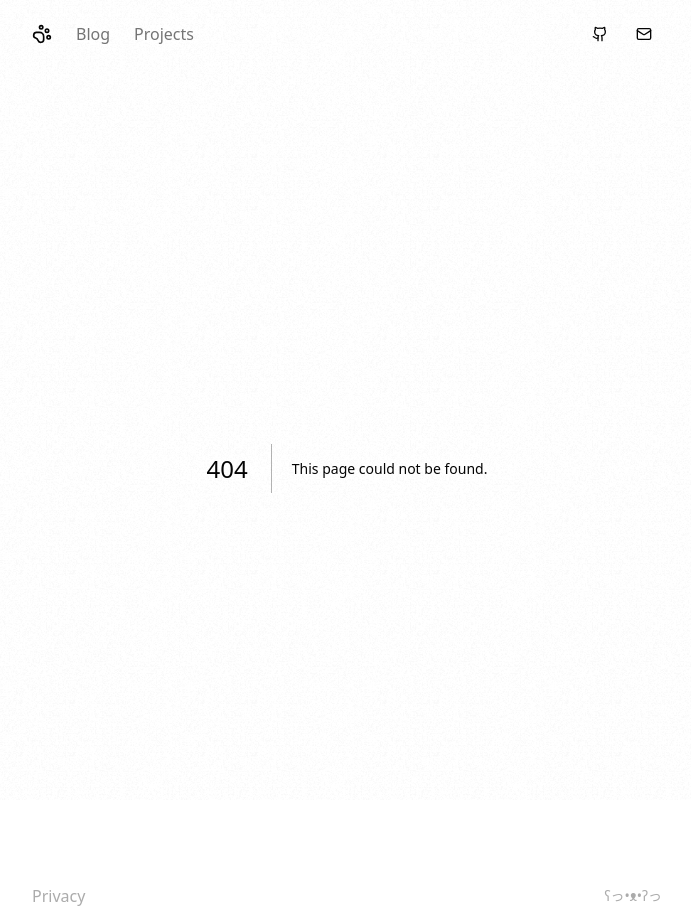
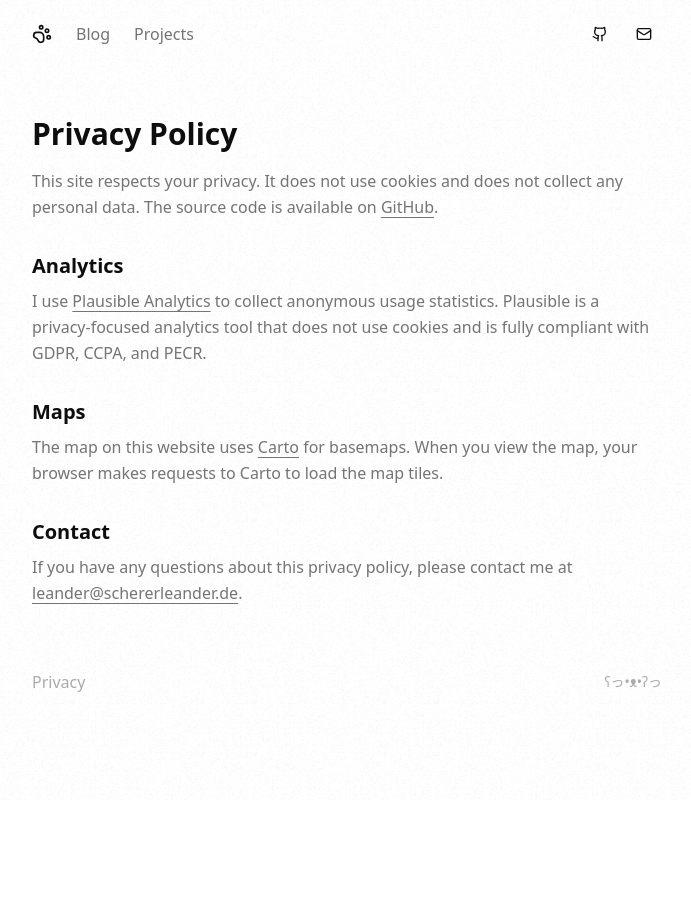
Before and after one commit to schererleander/site, a Next.js app: page /privacy in a window 1280 px wide. Before the commit this address had no page. Shown: the whole page, without its empty margins (293-984 px from the left). After the commit the page ends 800 px from the top, so only its background shows below. Built offline with nearby package versions, Linux system fonts and the light colour scheme.

Commit message:
feat(privacy): add privacy page

```diff
--- /dev/null
+++ b/app/privacy/page.tsx
@@ -0,0 +1,41 @@
+import Link from "next/link";
+import type { Metadata } from "next";
+
+export const metadata: Metadata = {
+	title: "Privacy Policy | Leander Scherer",
+	description: "Privacy policy for schererleander.de",
+};
+
+export default function PrivacyPage() {
+	return (
+		<div className="max-w-2xl mx-auto py-12 space-y-8">
+			<div>
+				<h1 className="text-3xl font-bold mb-4">Privacy Policy</h1>
+				<p className="text-muted-foreground leading-relaxed">
+					This site respects your privacy. It does not use cookies and does not collect any personal data. The source code is available on <Link href="https://github.com/schererleander/site" target="_blank" rel="noopener noreferrer" className="underline underline-offset-4 hover:text-foreground">GitHub</Link>.
+				</p>
+			</div>
+
+			<div>
+				<h2 className="text-xl font-semibold mb-2">Analytics</h2>
+				<p className="text-muted-foreground leading-relaxed">
+					I use <Link href="https://plausible.io" target="_blank" rel="noopener noreferrer" className="underline underline-offset-4 hover:text-foreground">Plausible Analytics</Link> to collect anonymous usage statistics. Plausible is a privacy-focused analytics tool that does not use cookies and is fully compliant with GDPR, CCPA, and PECR.
+				</p>
+			</div>
+
+			<div>
+				<h2 className="text-xl font-semibold mb-2">Maps</h2>
+				<p className="text-muted-foreground leading-relaxed">
+					The map on this website uses <Link href="https://carto.com/" target="_blank" rel="noopener noreferrer" className="underline underline-offset-4 hover:text-foreground">Carto</Link> for basemaps. When you view the map, your browser makes requests to Carto to load the map tiles.
+				</p>
+			</div>
+
+			<div>
+				<h2 className="text-xl font-semibold mb-2">Contact</h2>
+				<p className="text-muted-foreground leading-relaxed">
+					If you have any questions about this privacy policy, please contact me at <Link href="mailto:leander@schererleander.de" className="underline underline-offset-4 hover:text-foreground">leander@schererleander.de</Link>.
+				</p>
+			</div>
+		</div>
+	);
+}
```
